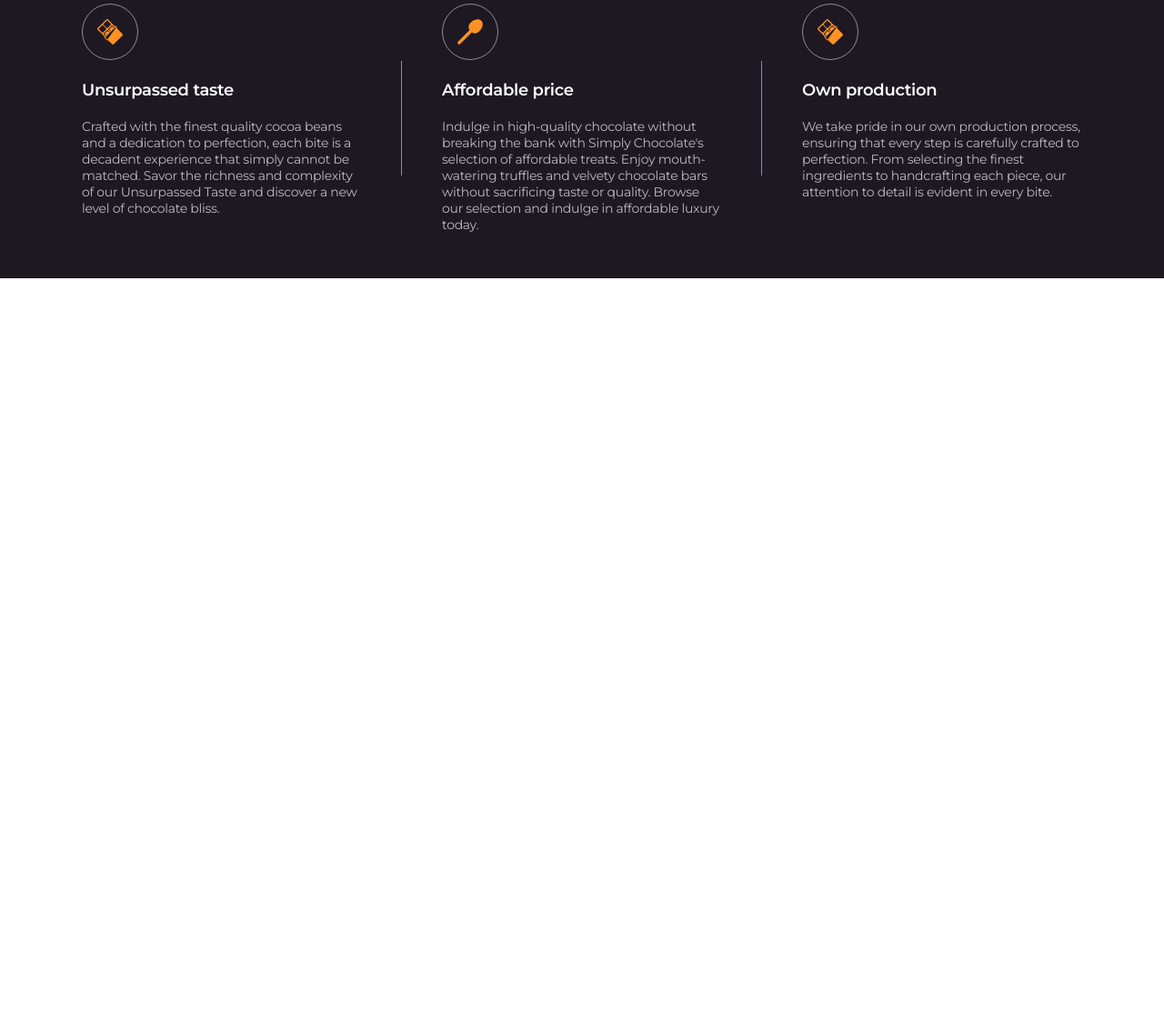
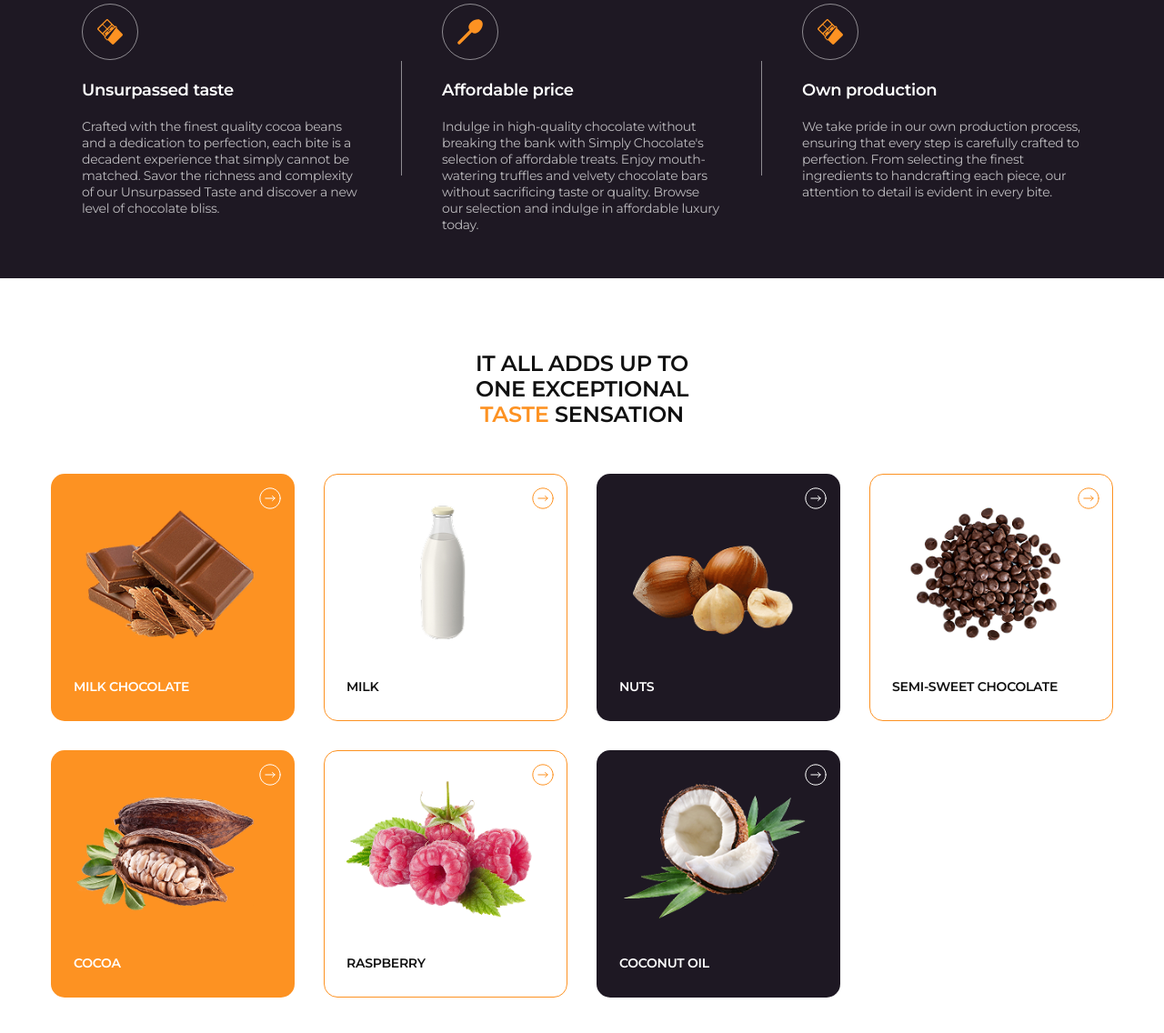
Before and after one commit to Serg0372/Chocolate-store, a website built with Vite: page index.html in a window 1280 px wide. Shown: the part 808-1944 px from the top of the page at 91% size. Before the commit the page ends 1114 px from the top, so only its background shows below. Built offline with nearby package versions, Linux system fonts and the light colour scheme.

Commit message:
summary
"add: ingredients-section.css, fix: ingredients-section.html and folder name"

```diff
--- a/index.html
+++ b/index.html
@@ -24,7 +24,7 @@
     <main>
       <load src="src/partials/sections/hero.html" />
       <load src="src/partials/sections/benefits-section.html" />
-      <!-- <load src="src/partials/sections/ingredients-section.html" /> -->
+      <load src="src/partials/sections/ingredients-section.html" />
       <!-- <load src="src/partials/sections/made-section.html" /> -->
       <!-- <load src="src/partials/sections/product-section.html" /> -->
       <!-- <load src="src/partials/sections/sellers-section.html" /> -->
--- a/src/css/base/base.css
+++ b/src/css/base/base.css
@@ -47,6 +47,7 @@ h2 {
   font-weight: var(--fw-semibold);
   line-height: var(--lh-h2);
   text-align: center;
+  text-transform: uppercase;
 }
 
 h3 {
@@ -62,6 +63,10 @@ li a {
 
   width: 100%;
   height: 100%;
+}
+
+.accent-title {
+  color: var(--action-primary);
 }
 
 .visually-hidden,
--- a/src/css/base/variables.css
+++ b/src/css/base/variables.css
@@ -28,6 +28,7 @@
   --fs-main: 14px;
   --fs-type-prod: 12px;
   --fs-policy: 12px;
+  --fs-overlay: 14px;
   --fs-texteria: 14px;
   --fw-regular: 400;
   --fw-medium: 500;
@@ -57,6 +58,7 @@
     --lh-policy: 1.29;
     --fs-texteria: 18px;
     --lh-texteria: 1.33;
+    --fs-overlay: 16px;
   }
 }
 
--- a/src/css/sections/ingredients-section.css
+++ b/src/css/sections/ingredients-section.css
@@ -0,0 +1,130 @@
+.ingredients-container {
+    padding-top: 80px;
+    padding-bottom: 40px;
+}
+
+.ingredients-title {
+    max-width: 284px;
+    margin-right: auto;
+    margin-left: auto;
+}
+
+.ingredients-list {
+    display: flex;
+    flex-direction: column;
+    gap: 32px;
+}
+
+.ingredients-item {
+    position: relative;
+
+    overflow: hidden;
+
+    padding: 32px 28px 28px;
+    border: 1px solid transparent;
+    border-radius: 15px;
+}
+
+
+.ingredients-item:nth-child(odd) {
+    color: var(--surface-main);
+}
+
+.ingredients-item:nth-child(even) .ingredients-icon {
+    color: var(--action-primary);
+
+}
+
+.ingredients-item:nth-child(even) {
+    border-color: var(--action-primary);
+    color: var(--text-base);
+    background-color: var(--surface-main);
+}
+
+.ingredients-item:nth-child(4n+1) {
+    background-color: var(--action-primary);
+}
+
+.ingredients-item:nth-child(4n+3) {
+    background-color: var(--surface-contrast);
+}
+
+.ingredients-item:nth-child(n+5) {
+    display: none;
+}
+
+.ingredients-icon {
+    position: absolute;
+    top: 14px;
+    right: 14px;
+}
+
+.ingredients-img {
+    width: 236px;
+    height: 178px;
+    margin: 0 auto;
+    margin-bottom: 18px;
+}
+
+.ingredients-name {
+    margin-bottom: 0;
+    font-weight: var(--fw-semibold);
+    text-transform: uppercase;
+}
+
+.overlay {
+    position: absolute;
+    z-index: 10;
+    top: 0;
+    left: 0;
+    transform: translateX(-100%);
+
+    width: 100%;
+    height: 100%;
+
+    background: var(--surface-glass-effect);
+    backdrop-filter: blur(16px);
+
+    transition: var(--transition);
+}
+
+.overlay-text {
+    font-size: var(--fs-overlay);
+    font-weight: var(--fw-medium);
+}
+
+
+.ingredients-item:hover .overlay {
+    transform: translateX(0);
+}
+
+@media screen and (min-width: 768px) {
+
+    .ingredients-list {
+        flex-direction: row;
+        flex-wrap: wrap;
+    }
+
+    .ingredients-item {
+        width: calc((100% - 32px)/2);
+    }
+
+    .ingredients-item:nth-child(n+5) {
+        display: block;
+    }
+}
+
+
+@media screen and (min-width: 1200px) {
+    .ingredients-item {
+        width: calc((100% - 3*32px)/4);
+        padding: 28px 24px;
+    }
+
+    .ingredients-img {
+        width: 212px;
+        height: 160px;
+        margin: 0;
+        margin-bottom: 36px;
+    }
+}
--- a/src/partials/sections/ingredients-section.html
+++ b/src/partials/sections/ingredients-section.html
@@ -9,16 +9,19 @@
           <svg class="ingredients-icon" width="24" height="24" aria-hidden="true">
             <use href="/icons/sprite.svg#arrow"></use>
           </svg>
+
           <img
             class="img ingredients-img"
             srcset="/src/img/ingredients/img-1.png 1x, /src/img/ingredients/img-1@2x.png 2x"
             src="/src/img/ingredients/img-1.png"
-            alt="Milk chocolate" />
+            alt="Milk chocolate"
+            width="212"
+            height="160" />
 
-          <p class="ingredients-name">MILK CHOCOLATE</p>
+          <p class="ingredients-name">Milk chocolate</p>
         </div>
-        <div class="ingredients-back-card">
-          <p class="ingredients-back-text"
+        <div class="overlay">
+          <p class="overlay-text"
             >Milk chocolate is a solid chocolate confectionery containing cocoa, sugar and milk. It
             is the most consumed type of chocolate, originally sold solely as a chocolate bar.</p
           >
@@ -32,12 +35,12 @@
           <img
             class="img ingredients-img"
             srcset="/src/img/ingredients/img-2.png 1x, /src/img/ingredients/img-2@2x.png 2x"
-            src="/src/img/ingredients/img-1.png"
+            src="/src/img/ingredients/img-2.png"
             alt="Milk" />
-          <p class="ingredients-name">MILK</p>
+          <p class="ingredients-name">Milk</p>
         </div>
-        <div class="ingredients-back-card">
-          <p class="ingredients-back-text"
+        <div class="overlay">
+          <p class="overlay-text"
             >Milk is a white liquid food produced by the mammary glands of mammals. It is the
             primary source of nutrition for young mammals before they are able to digest solid
             food.</p
@@ -52,12 +55,12 @@
           <img
             class="img ingredients-img"
             srcset="/src/img/ingredients/img-3.png 1x, /src/img/ingredients/img-3@2x.png 2x"
-            src="/src/img/ingredients/img-1.png"
+            src="/src/img/ingredients/img-3.png"
             alt="Nuts" />
-          <p class="ingredients-name">NUTS</p>
+          <p class="ingredients-name">Nuts</p>
         </div>
-        <div class="ingredients-back-card">
-          <p class="ingredients-back-text"
+        <div class="overlay">
+          <p class="overlay-text"
             >Nuts are nutrient-dense seeds with a hard shell, widely used in confectionery. Roasted
             hazelnuts add a rich, crunchy texture and a warm, earthy flavor to chocolate.</p
           >
@@ -71,12 +74,12 @@
           <img
             class="img ingredients-img"
             srcset="/src/img/ingredients/img-4.png 1x, /src/img/ingredients/img-4@2x.png 2x"
-            src="/src/img/ingredients/img-1.png"
+            src="/src/img/ingredients/img-4.png"
             alt="SEMI-SWEET CHOCOLATE" />
-          <p class="ingredients-name">SEMI-SWEET CHOCOLATE</p>
+          <p class="ingredients-name">Semi-sweet chocolate</p>
         </div>
-        <div class="ingredients-back-card">
-          <p class="ingredients-back-text"
+        <div class="overlay">
+          <p class="overlay-text"
             >Semi-sweet chocolate has a rich, deep cocoa flavor with just a hint of sweetness.
             Containing 35% to 65% cocoa solids, it balances bitterness and sugar for baking and
             snacking.</p
@@ -91,12 +94,12 @@
           <img
             class="img ingredients-img"
             srcset="/src/img/ingredients/img-5.png 1x, /src/img/ingredients/img-5@2x.png 2x"
-            src="/src/img/ingredients/img-1.png"
+            src="/src/img/ingredients/img-5.png"
             alt="CACAO" />
-          <p class="ingredients-name">CACAO</p>
+          <p class="ingredients-name">Cocoa</p>
         </div>
-        <div class="ingredients-back-card">
-          <p class="ingredients-back-text"
+        <div class="overlay">
+          <p class="overlay-text"
             >Cocoa is a natural, unsweetened powder made from roasted and ground cacao beans. It
             gives chocolate its signature deep color, rich aroma, and slightly bitter taste.</p
           >
@@ -110,12 +113,12 @@
           <img
             class="img ingredients-img"
             srcset="/src/img/ingredients/img-6.png 1x, /src/img/ingredients/img-6@2x.png 2x"
-            src="/src/img/ingredients/img-1.png"
+            src="/src/img/ingredients/img-6.png"
             alt="RASPBERRY" />
-          <p class="ingredients-name">RASPBERRY</p>
+          <p class="ingredients-name">Raspberry</p>
         </div>
-        <div class="ingredients-back-card">
-          <p class="ingredients-back-text"
+        <div class="overlay">
+          <p class="overlay-text"
             >Raspberry is a sweet-tart berry packed with vibrant flavor and antioxidants. Paired
             with rich chocolate, it creates a refreshing, fruity contrast in every bite.</p
           >
@@ -129,12 +132,12 @@
           <img
             class="img ingredients-img"
             srcset="/src/img/ingredients/img-7.png 1x, /src/img/ingredients/img-7@2x.png 2x"
-            src="/src/img/ingredients/img-1.png"
+            src="/src/img/ingredients/img-7.png"
             alt="COCONUT OIL" />
-          <p class="ingredients-name">COCONUT OIL</p>
+          <p class="ingredients-name">Coconut OIL</p>
         </div>
-        <div class="ingredients-back-card">
-          <p class="ingredients-back-text"
+        <div class="overlay">
+          <p class="overlay-text"
             >Coconut oil is a natural plant fat extracted from mature coconuts. It gives chocolate a
             smooth, melt-in-your-mouth texture and a subtle tropical aroma.</p
           >
```
Also changed, not shown: src/img/ingredients/img-1.png (renamed from src/img/ingridients/img-1.png), src/img/ingredients/img-1@2x.png (renamed from src/img/ingridients/img-1@2x.png), src/img/ingredients/img-2.png (renamed from src/img/ingridients/img-2.png), src/img/ingredients/img-2@2x.png (renamed from src/img/ingridients/img-2@2x.png), src/img/ingredients/img-3.png (renamed from src/img/ingridients/img-3.png), src/img/ingredients/img-3@2x.png (renamed from src/img/ingridients/img-3@2x.png), src/img/ingredients/img-4.png (renamed from src/img/ingridients/img-4.png), src/img/ingredients/img-4@2x.png (renamed from src/img/ingridients/img-4@2x.png), src/img/ingredients/img-5.png (renamed from src/img/ingridients/img-5.png), src/img/ingredients/img-5@2x.png (renamed from src/img/ingridients/img-5@2x.png), src/img/ingredients/img-6.png (renamed from src/img/ingridients/img-6.png), src/img/ingredients/img-6@2x.png (renamed from src/img/ingridients/img-6@2x.png), src/img/ingredients/img-7.png (renamed from src/img/ingridients/img-7.png), src/img/ingredients/img-7@2x.png (renamed from src/img/ingridients/img-7@2x.png).
